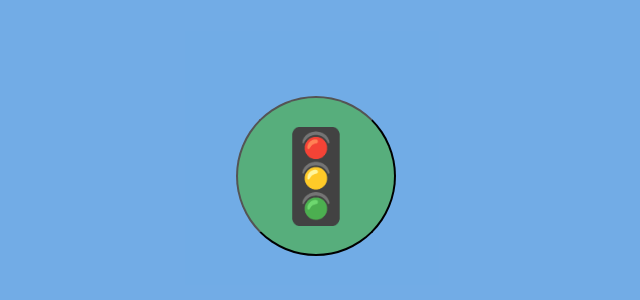
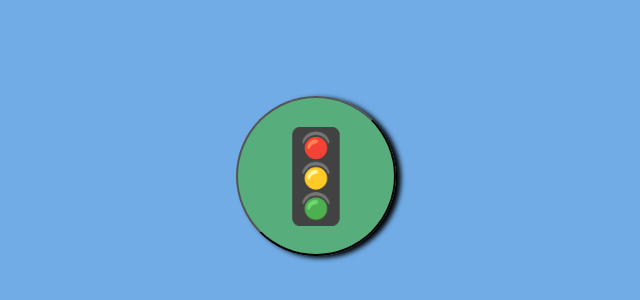
Before and after one commit to RubenAlonzo/iot-trafficlight-system, a plain HTML site: page src/button/index.html in a window 1280 px wide. Shown: the part 224-524 px from the top of the page, without its empty margins (324-964 px from the left). Drawn offline with Linux system fonts and the light colour scheme.

Commit message:
Add shadow to button

```diff
--- a/src/button/styles.css
+++ b/src/button/styles.css
@@ -17,6 +17,7 @@ html, body {
     border-radius: 55%;
     cursor: pointer;
     font-size: 90px;
+    box-shadow: 5px 2px 5px;
     height: 20vh;
     width: 20vh;
 }
```
